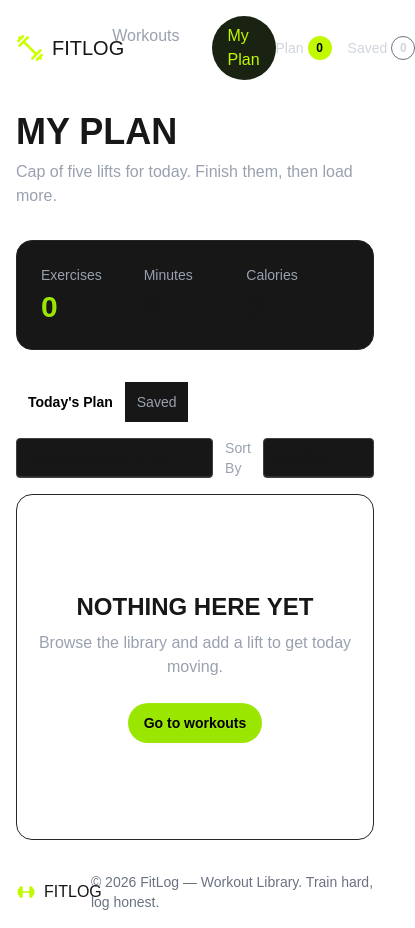
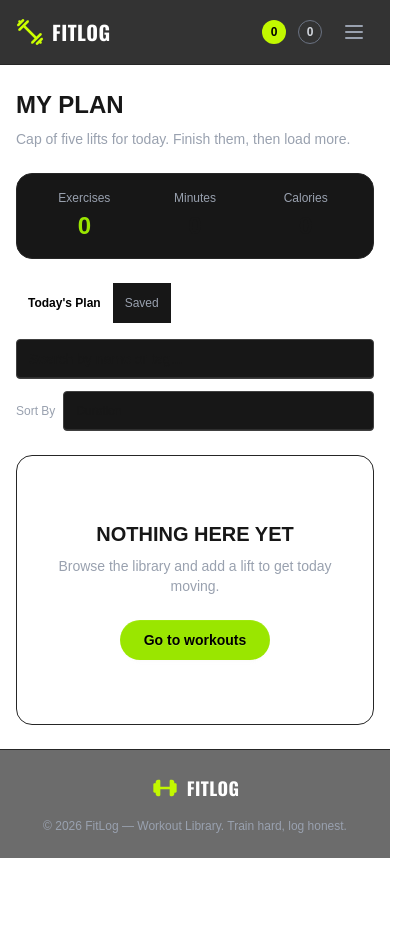
Before and after one commit to tahxin/fit-log, a Next.js app: page /my-plan in a window 390 px wide. Shown: the whole page, 415 px wide, since content can reach past the window. After the commit the page ends 858 px from the top, so only its background shows below. Built offline with nearby package versions, Linux system fonts and the light colour scheme.

Commit message:
fixed navbar and footer responsibility issue

```diff
--- a/src/app/globals.css
+++ b/src/app/globals.css
@@ -11,6 +11,7 @@
   --color-foreground: var(--foreground);
   --font-sans: var(--font-geist-sans);
   --font-mono: var(--font-geist-mono);
+  --font-oswald: var(--font-oswald);
 }
 
 @media (prefers-color-scheme: dark) {
--- a/src/app/layout.tsx
+++ b/src/app/layout.tsx
@@ -1,5 +1,5 @@
 import type { Metadata } from "next";
-import { Geist, Geist_Mono } from "next/font/google";
+import { Geist, Geist_Mono, Oswald } from "next/font/google";
 import Navbar from "@/components/navbar";
 import Footer from "@/components/footer";
 import { WorkoutProvider } from "@/context/WorkoutContext";
@@ -12,6 +12,11 @@
 
 const geistMono = Geist_Mono({
   variable: "--font-geist-mono",
+  subsets: ["latin"],
+});
+
+const oswald = Oswald({
+  variable: "--font-oswald",
   subsets: ["latin"],
 });
 
@@ -29,12 +34,12 @@
   return (
     <html
       lang="en"
-      className={`${geistSans.variable} ${geistMono.variable} h-full antialiased`}
+      className={`${geistSans.variable} ${geistMono.variable} ${oswald.variable} h-full antialiased`}
     >
-      <body className="min-h-full flex flex-col">
+      <body className="min-h-full flex flex-col overflow-x-hidden bg-black text-white">
         <WorkoutProvider>
           <Navbar />
-          <main className="flex-1">{children}</main>
+          <main className="flex-1 w-full">{children}</main>
           <Footer />
         </WorkoutProvider>
       </body>
--- a/src/app/my-plan/page.tsx
+++ b/src/app/my-plan/page.tsx
@@ -79,33 +79,33 @@
   };
 
   return (
-    <div className="max-w-7xl mx-auto p-4 md:p-8 lg:p-12">
+    <div className="max-w-7xl mx-auto px-4 sm:px-6 lg:px-8 py-6 sm:py-8">
       <ToastContainer theme="dark" position="top-right" />
 
-      <h1 className="text-4xl font-black uppercase mb-2">My Plan</h1>
-      <p className="text-gray-400 mb-8">
+      <h1 className="text-2xl sm:text-4xl font-black uppercase mb-2">My Plan</h1>
+      <p className="text-gray-400 text-sm sm:text-base mb-6 sm:mb-8">
         Cap of five lifts for today. Finish them, then load more.
       </p>
 
-      <div className="grid grid-cols-3 bg-neutral-900 border border-neutral-800 rounded-2xl p-6 mb-8">
+      <div className="grid grid-cols-3 bg-neutral-900 border border-neutral-800 rounded-2xl p-4 sm:p-6 mb-6 sm:mb-8 text-center sm:text-left gap-2 sm:gap-4">
         <div>
-          <p className="text-gray-400 text-sm mb-1">Exercises</p>
-          <p className="text-3xl font-black text-lime-400">{currentList.length}</p>
+          <p className="text-gray-400 text-xs sm:text-sm mb-1">Exercises</p>
+          <p className="text-2xl sm:text-3xl font-black text-lime-400">{currentList.length}</p>
         </div>
         <div>
-          <p className="text-gray-400 text-sm mb-1">Minutes</p>
-          <p className="text-3xl font-black">{currentList.reduce((sum, e) => sum + e.duration, 0)}</p>
+          <p className="text-gray-400 text-xs sm:text-sm mb-1">Minutes</p>
+          <p className="text-2xl sm:text-3xl font-black">{currentList.reduce((sum, e) => sum + e.duration, 0)}</p>
         </div>
         <div>
-          <p className="text-gray-400 text-sm mb-1">Calories</p>
-          <p className="text-3xl font-black">{currentList.reduce((sum, e) => sum + e.caloriesBurned, 0)}</p>
+          <p className="text-gray-400 text-xs sm:text-sm mb-1">Calories</p>
+          <p className="text-2xl sm:text-3xl font-black">{currentList.reduce((sum, e) => sum + e.caloriesBurned, 0)}</p>
         </div>
       </div>
 
-      <div className="flex flex-col md:flex-row justify-between items-start md:items-center gap-4 mb-4">
-        <div className="tabs tabs-boxed bg-neutral-900">
+      <div className="flex flex-col md:flex-row justify-between items-stretch md:items-center gap-4 mb-6">
+        <div className="tabs tabs-boxed bg-neutral-900 self-start">
           <button
-            className={`tab ${
+            className={`tab text-xs sm:text-sm ${
               activeTab === 'plan'
                 ? 'bg-white text-black font-bold'
                 : 'text-gray-400'
@@ -115,7 +115,7 @@
             Today&apos;s Plan
           </button>
           <button
-            className={`tab ${
+            className={`tab text-xs sm:text-sm ${
               activeTab === 'saved'
                 ? 'bg-white text-black font-bold'
                 : 'text-gray-400'
@@ -126,18 +126,18 @@
           </button>
         </div>
 
-        <div className="flex flex-wrap items-center gap-3 w-full md:w-auto">
+        <div className="flex flex-col sm:flex-row items-stretch sm:items-center gap-3 w-full md:w-auto">
           <input
             type="text"
             placeholder="Search by name or tag..."
-            className="input input-bordered bg-neutral-900 border-neutral-700 text-sm flex-1 md:w-60"
+            className="input input-bordered bg-neutral-900 border-neutral-700 text-sm w-full sm:w-60"
             value={search}
             onChange={(e) => setSearch(e.target.value)}
           />
-          <div className="flex items-center gap-2">
-            <span className="text-gray-400 text-sm">Sort By</span>
+          <div className="flex items-center justify-between sm:justify-start gap-2">
+            <span className="text-gray-400 text-xs sm:text-sm shrink-0">Sort By</span>
             <select
-              className="select select-bordered bg-neutral-900 border-neutral-700"
+              className="select select-bordered bg-neutral-900 border-neutral-700 text-xs sm:text-sm flex-1 sm:flex-initial"
               value={sortKey}
               onChange={(e) => setSortKey(e.target.value as SortKey)}
             >
@@ -150,16 +150,16 @@
       </div>
 
       {sortedList.length === 0 ? (
-        <div className="border border-neutral-800 rounded-2xl flex flex-col items-center justify-center py-24 text-center">
-          <h2 className="text-2xl font-black uppercase mb-2">
+        <div className="border border-neutral-800 rounded-2xl flex flex-col items-center justify-center py-16 sm:py-24 px-4 text-center">
+          <h2 className="text-xl sm:text-2xl font-black uppercase mb-2">
             Nothing Here Yet
           </h2>
-          <p className="text-gray-400 mb-6">
+          <p className="text-gray-400 text-sm sm:text-base mb-6 max-w-sm">
             Browse the library and add a lift to get today moving.
           </p>
           <Link
             href="/"
-            className="btn bg-lime-400 text-black rounded-full border-none"
+            className="btn bg-lime-400 text-black rounded-full border-none px-6"
           >
             Go to workouts
           </Link>
@@ -173,13 +173,14 @@
             return (
               <div
                 key={exercise.id}
-                className={`flex items-center gap-4 bg-neutral-900 border rounded-2xl p-4 transition-all ${
+                className={`flex flex-col sm:flex-row sm:items-center justify-between gap-4 bg-neutral-900 border rounded-2xl p-4 transition-all ${
                   completed
                     ? 'border-lime-400/40 opacity-60'
                     : 'border-neutral-800'
                 }`}
               >
-                <div className="relative w-20 h-20 shrink-0 rounded-xl overflow-hidden">
+                <div className="flex items-start sm:items-center gap-3 sm:gap-4 min-w-0">
+                  <div className="relative w-16 h-16 sm:w-20 sm:h-20 shrink-0 rounded-xl overflow-hidden">
                     <Image
                       src={exercise.image}
                       alt={exercise.name}
@@ -189,34 +190,46 @@
                   </div>
 
                   <div className="flex-1 min-w-0">
+                    <div className="flex items-center justify-between gap-2">
                       <h3
-                    className={`text-lg font-bold uppercase ${
+                        className={`text-base sm:text-lg font-bold uppercase truncate ${
                           completed ? 'line-through text-gray-500' : 'text-white'
                         }`}
                       >
                         {exercise.name}
                       </h3>
-                  <p className="text-neutral-400 text-sm">
+                      {/* Mobile delete button (visible only on small screens) */}
+                      <button
+                        className="sm:hidden btn btn-ghost btn-xs text-neutral-500 hover:text-red-400"
+                        onClick={() => handleRemove(exercise)}
+                        aria-label="Remove"
+                      >
+                        ✕
+                      </button>
+                    </div>
+                    <p className="text-neutral-400 text-xs sm:text-sm">
                       {exercise.equipment}
                     </p>
-                  <div className="flex gap-4 text-neutral-300 text-sm mt-1">
+                    <div className="flex flex-wrap gap-x-3 gap-y-1 text-neutral-300 text-xs sm:text-sm mt-1">
                       <span>⏱ {exercise.duration} min</span>
                       <span>🔥 {exercise.caloriesBurned} kcal</span>
                       <span>⭐ {exercise.rating}</span>
                     </div>
                   </div>
+                </div>
 
-                <div className="flex items-center gap-2 shrink-0">
+                {/* Action buttons */}
+                <div className="flex items-center gap-2 pt-2 sm:pt-0 border-t border-neutral-800/80 sm:border-t-0 shrink-0 justify-end">
                   <Link
                     href={`/workouts/${exercise.id}`}
-                    className="btn btn-outline btn-sm rounded-full"
+                    className="btn btn-outline btn-xs sm:btn-sm rounded-full flex-1 sm:flex-initial"
                   >
                     View Details
                   </Link>
 
                   {activeTab === 'plan' && (
                     <button
-                      className={`btn btn-sm rounded-full ${
+                      className={`btn btn-xs sm:btn-sm rounded-full flex-1 sm:flex-initial ${
                         completed
                           ? 'bg-green-700 text-white border-green-700'
                           : 'bg-lime-400 text-black border-lime-400 hover:bg-lime-300'
@@ -227,8 +240,9 @@
                     </button>
                   )}
 
+                  {/* Desktop delete button (hidden on mobile, shown on sm+) */}
                   <button
-                    className="btn btn-ghost btn-sm text-neutral-500 hover:text-red-400"
+                    className="hidden sm:inline-flex btn btn-ghost btn-sm text-neutral-500 hover:text-red-400"
                     onClick={() => handleRemove(exercise)}
                     aria-label="Remove"
                   >
--- a/src/components/footer.tsx
+++ b/src/components/footer.tsx
@@ -5,18 +5,19 @@
 
 const Footer = () => {
     return (
-        <section className="flex justify-between items-center p-4">
-            <Link href="/" className="flex items-center gap-2">
-                <Image src={FooterLogo} alt="Logo" width={28} height={28} />
-                <p className="text-bold font-oswald">FITLOG</p>
-            </Link>
-            <div>
-                <p className="text-sm text-gray-500">
-                    © 2026 FitLog — Workout Library. Train hard, log honest.
-                </p>
+        <footer className="w-full border-t border-neutral-800 bg-neutral-950/60 mt-auto">
+            <div className="max-w-7xl mx-auto px-4 sm:px-6 lg:px-8 py-6 flex flex-col sm:flex-row items-center justify-between gap-4 text-center sm:text-left">
+                <Link href="/" className="flex items-center gap-2 hover:opacity-80 transition-opacity">
+                    <Image src={FooterLogo} alt="Logo" width={28} height={28} />
+                    <span className="font-bold font-oswald tracking-wide text-white text-lg">FITLOG</span>
+                </Link>
+                <div>
+                    <p className="text-xs sm:text-sm text-gray-400">
+                        © 2026 FitLog — Workout Library. Train hard, log honest.
+                    </p>
+                </div>
             </div>
-
-        </section>
+        </footer>
     );
 };
 
--- a/src/components/navbar.tsx
+++ b/src/components/navbar.tsx
@@ -1,6 +1,6 @@
 'use client';
 
-import React from 'react';
+import React, { useState, useEffect } from 'react';
 import Image from 'next/image';
 import Logo from '@/../public/logo.png';
 import Link from 'next/link';
@@ -10,20 +10,30 @@
 const Navbar = () => {
     const { planCount, savedCount } = useWorkout();
     const pathname = usePathname();
+    const [mobileMenuOpen, setMobileMenuOpen] = useState(false);
 
     const isWorkouts = pathname === '/' || pathname.startsWith('/workouts');
     const isMyPlan = pathname === '/my-plan';
 
+    // Close mobile menu on pathname change
+    useEffect(() => {
+        setMobileMenuOpen(false);
+    }, [pathname]);
+
     return (
-        <section className="flex justify-between items-center p-4">
-            <Link href="/" className="flex items-center gap-2">
-                <Image src={Logo} alt="Logo" width={28} height={28} />
-                <h2 className="text-xl font-oswald">FITLOG</h2>
+        <header className="sticky top-0 z-50 w-full bg-black/80 backdrop-blur-md border-b border-neutral-800">
+            <div className="max-w-7xl mx-auto flex items-center justify-between px-4 sm:px-6 lg:px-8 h-16">
+                {/* Logo */}
+                <Link href="/" className="flex items-center gap-2 shrink-0">
+                    <Image src={Logo} alt="Logo" width={28} height={28} priority />
+                    <h2 className="text-xl font-bold font-oswald tracking-wide text-white">FITLOG</h2>
                 </Link>
-            <div className="flex gap-4">
+
+                {/* Desktop Nav Links */}
+                <nav className="hidden md:flex items-center gap-2">
                     <Link
                         href="/"
-                    className={`rounded-full px-4 py-2 transition-colors ${
+                        className={`rounded-full px-5 py-2 text-sm font-medium transition-colors ${
                             isWorkouts
                                 ? 'bg-[#1A2312] text-[#C2F800]'
                                 : 'text-gray-400 hover:text-white'
@@ -33,7 +43,7 @@
                     </Link>
                     <Link
                         href="/my-plan"
-                    className={`rounded-full px-4 py-2 transition-colors ${
+                        className={`rounded-full px-5 py-2 text-sm font-medium transition-colors ${
                             isMyPlan
                                 ? 'bg-[#1A2312] text-[#C2F800]'
                                 : 'text-gray-400 hover:text-white'
@@ -41,22 +51,119 @@
                     >
                         My Plan
                     </Link>
-            </div>
-            <div className="flex gap-4 items-center">
-                <Link href="/my-plan" className="flex items-center gap-1 text-sm text-gray-300 hover:text-white transition-colors">
-                    Plan
+                </nav>
+
+                {/* Desktop Badges */}
+                <div className="hidden md:flex items-center gap-4">
+                    <Link href="/my-plan" className="flex items-center gap-2 text-sm text-gray-300 hover:text-white transition-colors">
+                        <span>Plan</span>
                         <span className="bg-[#C2F800] text-black text-xs font-bold rounded-full w-6 h-6 inline-flex items-center justify-center">
                             {planCount}
                         </span>
                     </Link>
-                <Link href="/my-plan" className="flex items-center gap-1 text-sm text-gray-300 hover:text-white transition-colors">
-                    Saved
+                    <Link href="/my-plan" className="flex items-center gap-2 text-sm text-gray-300 hover:text-white transition-colors">
+                        <span>Saved</span>
                         <span className="border border-gray-500 text-gray-300 text-xs font-bold rounded-full w-6 h-6 inline-flex items-center justify-center">
                             {savedCount}
                         </span>
                     </Link>
                 </div>
-        </section>
+
+                {/* Mobile Header Right: compact badges + hamburger button */}
+                <div className="flex md:hidden items-center gap-3">
+                    <Link
+                        href="/my-plan"
+                        className="flex items-center gap-1.5 text-xs text-gray-300 hover:text-white"
+                        aria-label="View Today's Plan"
+                    >
+                        <span className="hidden xs:inline">Plan</span>
+                        <span className="bg-[#C2F800] text-black text-xs font-bold rounded-full w-6 h-6 inline-flex items-center justify-center">
+                            {planCount}
+                        </span>
+                    </Link>
+                    <Link
+                        href="/my-plan"
+                        className="flex items-center gap-1.5 text-xs text-gray-300 hover:text-white"
+                        aria-label="View Saved Workouts"
+                    >
+                        <span className="hidden xs:inline">Saved</span>
+                        <span className="border border-gray-500 text-gray-300 text-xs font-bold rounded-full w-6 h-6 inline-flex items-center justify-center">
+                            {savedCount}
+                        </span>
+                    </Link>
+
+                    {/* Hamburger Button */}
+                    <button
+                        type="button"
+                        onClick={() => setMobileMenuOpen((prev) => !prev)}
+                        className="p-2 rounded-lg text-gray-400 hover:text-white hover:bg-neutral-800 transition-colors focus:outline-none"
+                        aria-label="Toggle navigation menu"
+                        aria-expanded={mobileMenuOpen}
+                    >
+                        {mobileMenuOpen ? (
+                            <svg className="w-6 h-6" fill="none" viewBox="0 0 24 24" stroke="currentColor">
+                                <path strokeLinecap="round" strokeLinejoin="round" strokeWidth={2} d="M6 18L18 6M6 6l12 12" />
+                            </svg>
+                        ) : (
+                            <svg className="w-6 h-6" fill="none" viewBox="0 0 24 24" stroke="currentColor">
+                                <path strokeLinecap="round" strokeLinejoin="round" strokeWidth={2} d="M4 6h16M4 12h16M4 18h16" />
+                            </svg>
+                        )}
+                    </button>
+                </div>
+            </div>
+
+            {/* Mobile Dropdown Menu */}
+            {mobileMenuOpen && (
+                <div className="md:hidden border-t border-neutral-800 bg-neutral-950/95 px-4 pt-3 pb-5 space-y-2 animate-fadeIn">
+                    <Link
+                        href="/"
+                        onClick={() => setMobileMenuOpen(false)}
+                        className={`block rounded-xl px-4 py-2.5 text-sm font-semibold transition-colors ${
+                            isWorkouts
+                                ? 'bg-[#1A2312] text-[#C2F800]'
+                                : 'text-gray-300 hover:bg-neutral-900 hover:text-white'
+                        }`}
+                    >
+                        Workouts
+                    </Link>
+                    <Link
+                        href="/my-plan"
+                        onClick={() => setMobileMenuOpen(false)}
+                        className={`block rounded-xl px-4 py-2.5 text-sm font-semibold transition-colors ${
+                            isMyPlan
+                                ? 'bg-[#1A2312] text-[#C2F800]'
+                                : 'text-gray-300 hover:bg-neutral-900 hover:text-white'
+                        }`}
+                    >
+                        My Plan
+                    </Link>
+
+                    <div className="pt-2 border-t border-neutral-800/80 flex items-center justify-around text-sm text-gray-300">
+                        <Link
+                            href="/my-plan"
+                            onClick={() => setMobileMenuOpen(false)}
+                            className="flex items-center gap-2 py-1 px-3 rounded-lg hover:bg-neutral-900"
+                        >
+                            <span>Today&apos;s Plan:</span>
+                            <span className="bg-[#C2F800] text-black text-xs font-bold rounded-full w-6 h-6 inline-flex items-center justify-center">
+                                {planCount}
+                            </span>
+                        </Link>
+                        <Link
+                            href="/my-plan"
+                            onClick={() => setMobileMenuOpen(false)}
+                            className="flex items-center gap-2 py-1 px-3 rounded-lg hover:bg-neutral-900"
+                        >
+                            <span>Saved:</span>
+                            <span className="border border-gray-500 text-gray-300 text-xs font-bold rounded-full w-6 h-6 inline-flex items-center justify-center">
+                                {savedCount}
+                            </span>
+                        </Link>
+                    </div>
+                </div>
+            )}
+        </header>
     );
 };
 
--- a/src/components/workout/workoutcard.tsx
+++ b/src/components/workout/workoutcard.tsx
@@ -21,7 +21,7 @@
         </div>
 
         <div className="p-4">
-          <div className="flex gap-2 mb-2">
+          <div className="flex flex-wrap gap-2 mb-2">
             {props.tags.map((tag, index) => (
               <span key={index} className="bg-lime-400 text-black text-xs font-bold px-3 py-1 rounded-full">
                 {tag}
@@ -34,7 +34,7 @@
 
           <hr className="border-neutral-800 my-3" />
 
-          <div className="flex gap-4 text-neutral-300 text-sm">
+          <div className="flex flex-wrap gap-x-4 gap-y-1 text-neutral-300 text-xs sm:text-sm">
             <span>⏱ {props.duration}</span>
             <span>🔥 {props.calories}</span>
             <span>⭐ {props.rating}</span>
--- a/src/components/workout/workoutcards.tsx
+++ b/src/components/workout/workoutcards.tsx
@@ -30,7 +30,7 @@
     }
 
     return (
-        <div className="m-6 grid grid-cols-1 sm:grid-cols-2 lg:grid-cols-3 gap-6">
+        <div className="grid grid-cols-1 sm:grid-cols-2 lg:grid-cols-3 gap-6">
             {workouts.map((workout) => (
                 <WorkOutCard
                     key={workout.id}
```
Also changed, not shown: src/app/page.tsx (+5 -5 lines), src/app/workouts/[slug]/page.tsx (+26 -26 lines), src/components/herosection.tsx (+9 -9 lines). Lines whose indentation alone changed are shown as unchanged.
